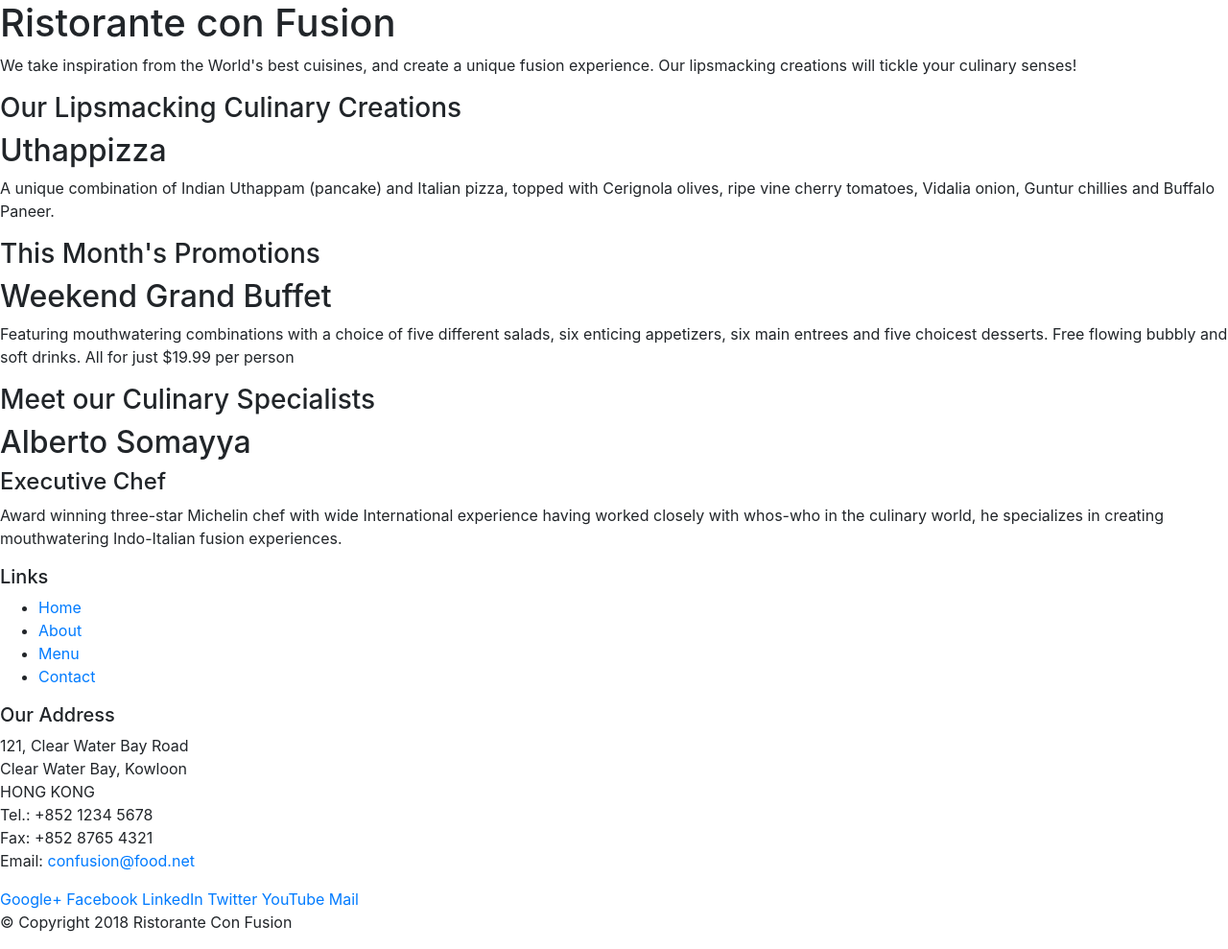
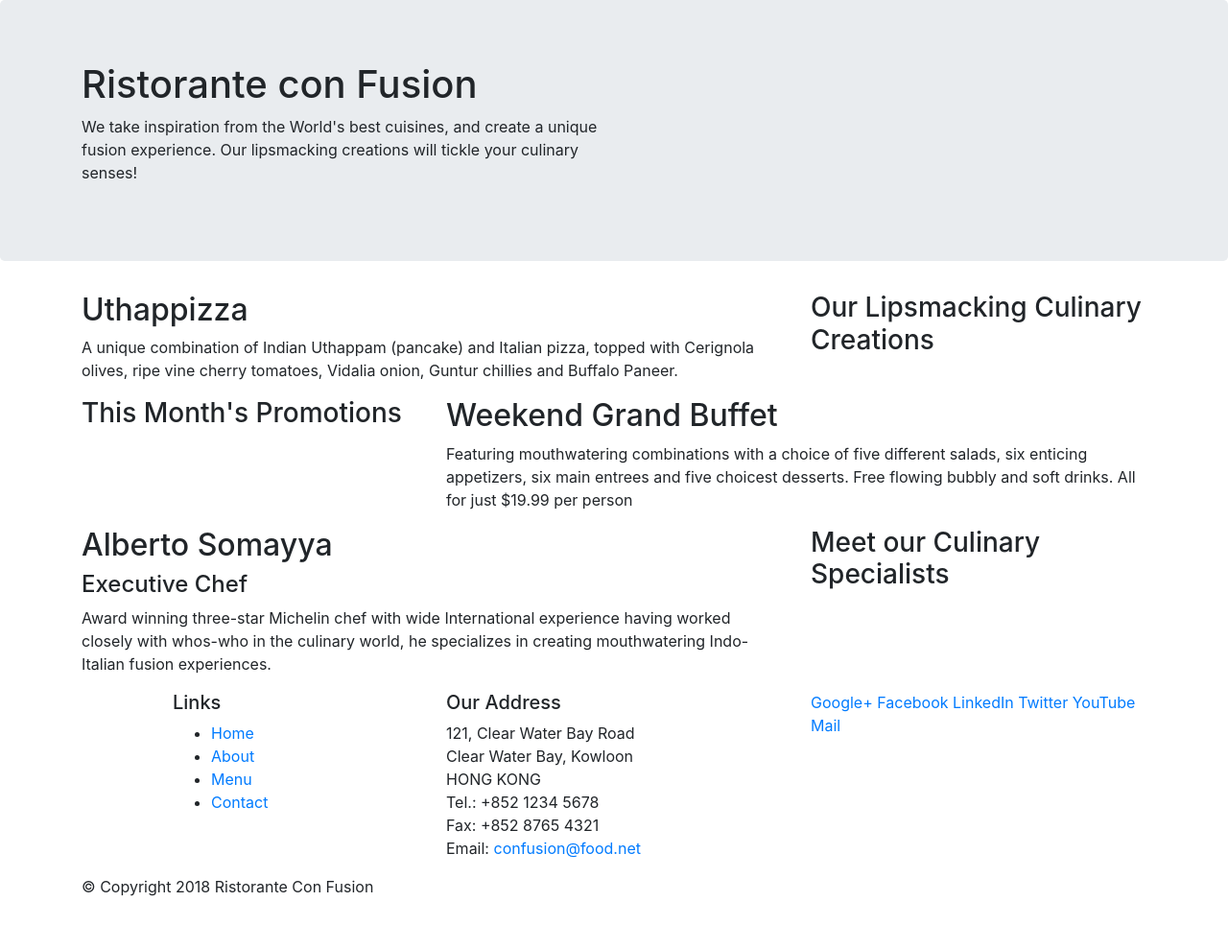
Before and after one commit to shinaakram33/Css_Projects, a website: page Bootstrap4/conFusion/index.html in a window 1280 px wide. Shown: the whole page at 96% size. After the commit the page ends 952 px from the top, so only its background shows below. Drawn offline with nearby package versions, Linux system fonts and the light colour scheme.

Commit message:
Bootstrap Grid Part 1

```diff
--- a/Bootstrap4/conFusion/index.html
+++ b/Bootstrap4/conFusion/index.html
@@ -14,46 +14,46 @@
 
 <body>
 
-    <header>
-        <div>
-            <div>
-                <div>
+    <header class="jumbotron">
+        <div class="container">
+            <div class="row">
+                <div class="col-12 col-sm-6">
                     <h1>Ristorante con Fusion</h1>
                     <p>We take inspiration from the World's best cuisines, and create a unique fusion experience. Our lipsmacking creations will tickle your culinary senses!</p>
                 </div>
-                <div>
+                <div class="col col-sm">
                 </div>
             </div>
         </div>
     </header>
 
-    <div>
-        <div>
-            <div>
+    <div class="container">
+        <div class="row">
+            <div class="col-12 order-sm-last col-sm-4">
                 <h3>Our Lipsmacking Culinary Creations</h3>
             </div>
-            <div>
+            <div class="col-12 order-sm-first col-sm-8">
                 <h2>Uthappizza</h2>
                 <p>A unique combination of Indian Uthappam (pancake) and Italian pizza, topped with Cerignola olives, ripe vine cherry tomatoes, Vidalia onion, Guntur chillies and Buffalo Paneer.</p>
             </div>
         </div>
 
 
-        <div>
-            <div>
+        <div class="row">
+            <div class="col-12 col-sm-4">
                 <h3>This Month's Promotions</h3>
             </div>
-            <div>
+            <div class="col-12 col-sm-8">
                 <h2>Weekend Grand Buffet</h2>
                 <p>Featuring mouthwatering combinations with a choice of five different salads, six enticing appetizers, six main entrees and five choicest desserts. Free flowing bubbly and soft drinks. All for just $19.99 per person </p>
             </div>
         </div>
 
-        <div>
-            <div>
+        <div class="row">
+            <div class="col-12 order-sm-last col-sm-4">
                 <h3>Meet our Culinary Specialists</h3>
             </div>
-            <div>
+            <div class="col-12 order-sm-first col-sm-8">
                 <h2>Alberto Somayya</h2>
                 <h4>Executive Chef</h4>
                 <p>Award winning three-star Michelin chef with wide International experience having worked closely with whos-who in the culinary world, he specializes in creating mouthwatering Indo-Italian fusion experiences. </p>
@@ -62,9 +62,9 @@
     </div>
 
     <footer>
-        <div>
-            <div>
-                <div>
+        <div class="container">
+            <div class="row">
+                <div class="col-5 offset-1 col-sm-3">
                     <h5>Links</h5>
                     <ul>
                         <li><a href="#">Home</a></li>
@@ -73,7 +73,7 @@
                         <li><a href="#">Contact</a></li>
                     </ul>
                 </div>
-                <div>
+                <div class="col-6 col-sm-4">
                     <h5>Our Address</h5>
                     <address>
 		              121, Clear Water Bay Road<br>
@@ -84,7 +84,7 @@
 		              Email: <a href="mailto:confusion@food.net">confusion@food.net</a>
 		           </address>
                 </div>
-                <div>
+                <div class="col-12 col-sm-4">
                     <div>
                         <a href="http://google.com/+">Google+</a>
                         <a href="http://www.facebook.com/profile.php?id=">Facebook</a>
@@ -95,8 +95,8 @@
                     </div>
                 </div>
            </div>
-           <div>
-                <div>
+           <div class="row">
+                <div class="col-auto">
                     <p>© Copyright 2018 Ristorante Con Fusion</p>
                 </div>
            </div>
```
